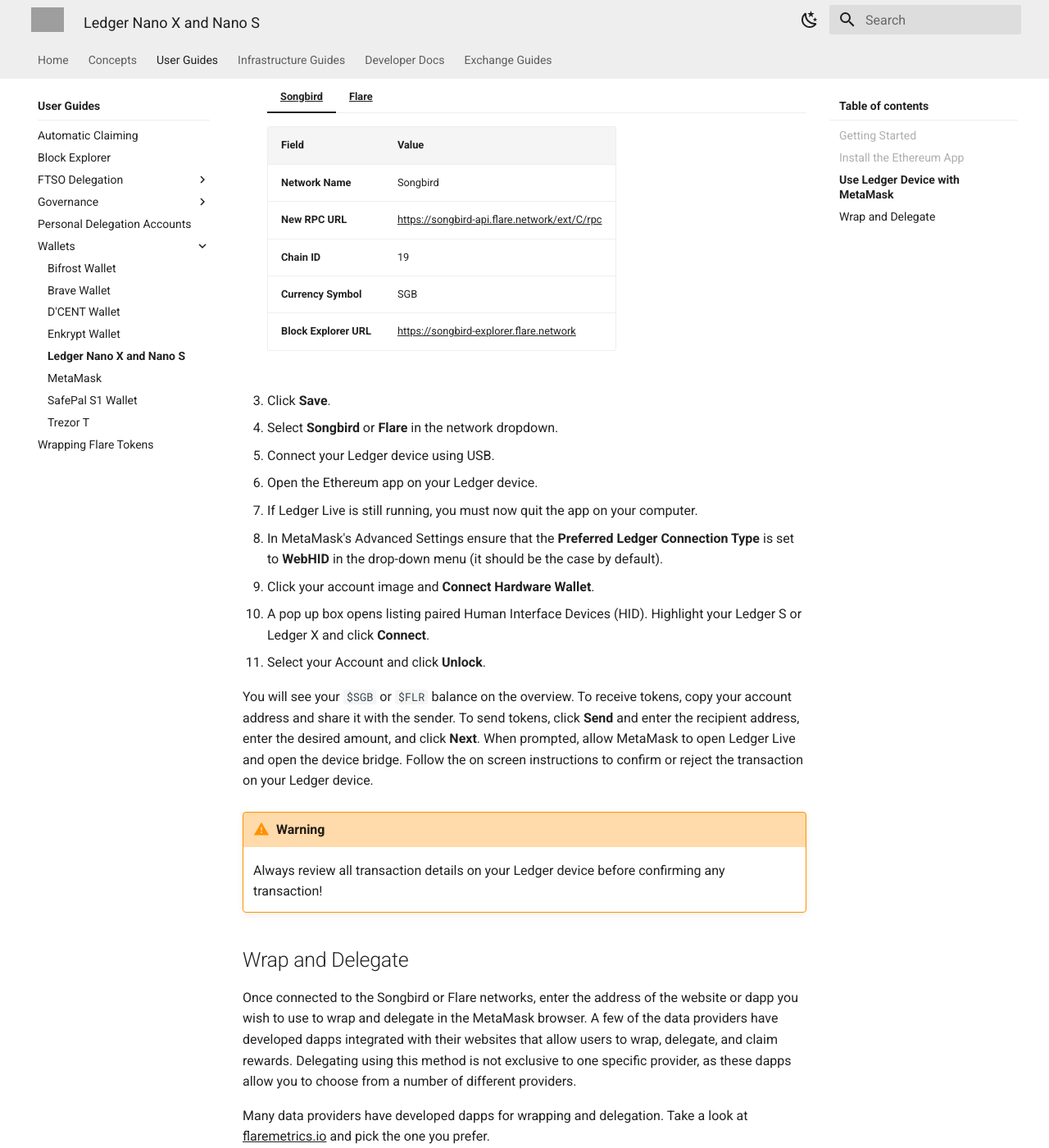
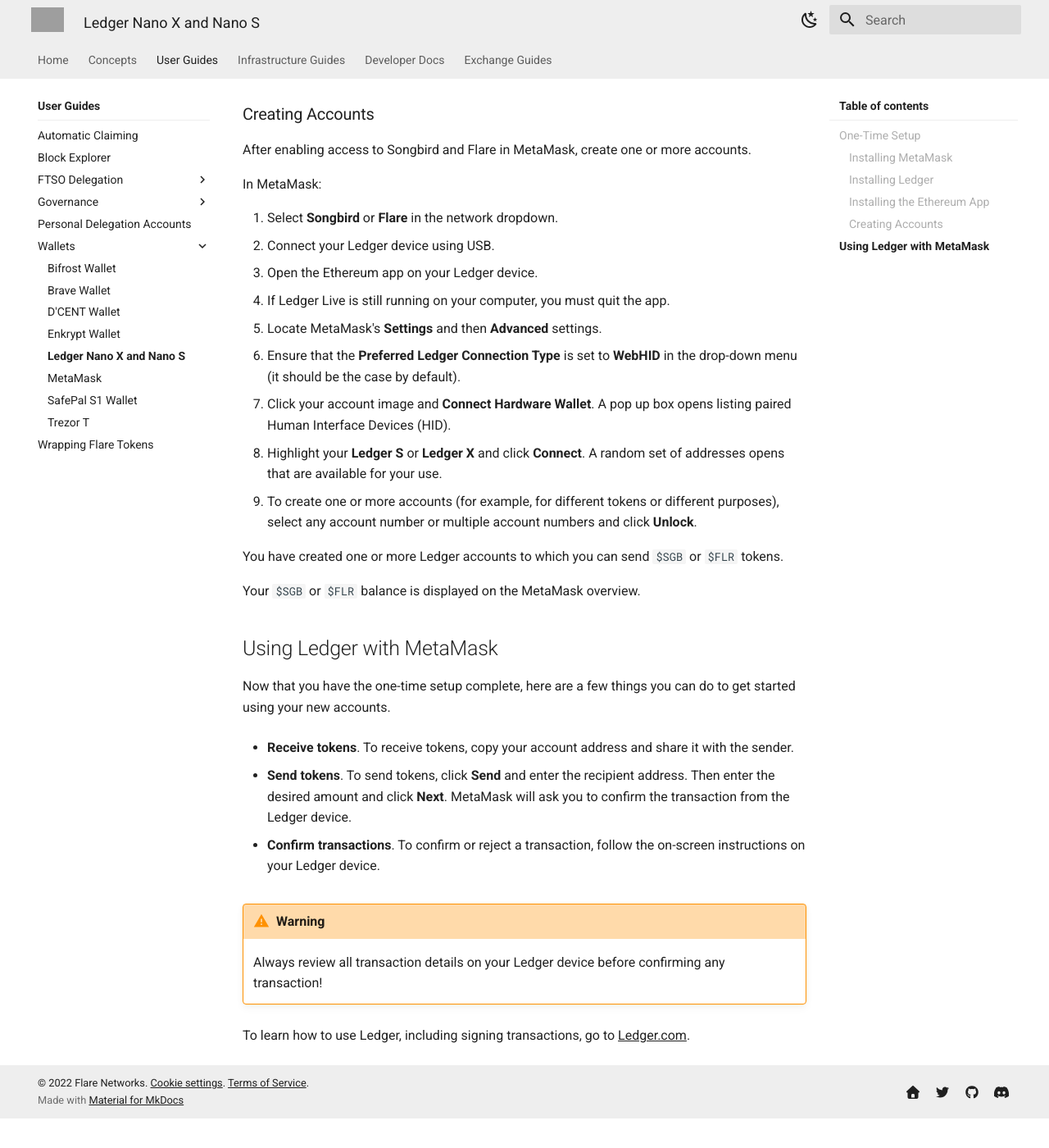
Before and after one commit to flare-foundation/docs, an MkDocs documentation site: the page built from docs/user/wallets/how-to-access-flare-network-with-a-ledger-device.md, in a window 1280 px wide and 1400 px high, scrolled down 1118 px. Shown: the whole window at 82% size. Built offline with MkDocs 1.6.1 and Material for MkDocs 9.7.7, drawn with Linux system fonts in a browser that asks for light colours; comment, search, counter and statistics services are not loaded; after the commit the page ends 2482 px from its top, so only the background shows below that; some of the changed text lies outside the part shown; grey boxes are pictures that could not be loaded.

Commit message:
Ledger nano s steps (#203)
Co-authored-by: Xavi Artigas <xavierartigas@yahoo.es>

```diff
--- a/docs/user/wallets/how-to-access-flare-network-with-a-ledger-device.md
+++ b/docs/user/wallets/how-to-access-flare-network-with-a-ledger-device.md
@@ -3,84 +3,78 @@
 Hardware wallets are considered among the more secure options to manage crypto assets and store private keys.
 Your crypto assets can remain safe, even if your computer or phone is compromised, as long as you keep your recovery phrase safe and review all transaction details before confirming transactions.
 
-## Getting Started
+This guide explains how to configure your Ledger device to use it through the MetaMask wallet.
 
-To use your Ledger device with Flare or Songbird, first make sure that you have:
+## One-Time Setup
 
-1. Initialized your Ledger device with a recovery phrase.
-2. Protected your Ledger device with a PIN code.
-3. Ledger Live is installed, open and ready to use.
-4. Installed the latest Ledger device firmware.
-5. Installed the latest version of the Ledger Ethereum app.
-6. Installed the latest version of [Google Chrome](https://www.google.com/chrome/).
-7. Installed the [MetaMask browser extension](https://metamask.io/download.html) **version 10.5.0 or later**.
+You only need to perform the steps in this section once.
 
-## Install the Ethereum App
+### Installing MetaMask
 
-After meeting the requirements, you can install the Ethereum app by following these steps:
+Follow the [MetaMask guide](./how-to-access-flare-network-with-metamask.md) to install and configure the MetaMask wallet.
+Make sure MetaMask can show `$FLR` and `$SGB` tokens, and their wrapped `$WFLR` and `$WSGB` versions.
+
+### Installing Ledger
+
+Follow the [Ledger](https://www.ledger.com/start) instructions to:
+
+1. Install Ledger Live and open it.
+2. Initialize your Ledger device with a recovery phrase.
+3. Protect your Ledger device with a PIN code.
+4. Install the latest Ledger device firmware.
+
+### Installing the Ethereum App
+
+Flare is [EVM](glossary.md#evm)-compatible, so it uses the Ethereum app on Ledger.
+After meeting the requirements above, install the Ethereum app on the device with the following steps:
 
 1. Open the **Manager** in Ledger Live.
 2. Connect and unlock your Ledger device.
-3. Allow the manager on your Ledger device by pressing both buttons.
+3. Enable the manager on your Ledger device by pressing both buttons.
 4. Find **Ethereum (ETH)** in the app catalog.
 5. Click the **Install** button of the app.
+
 Your Ledger device displays _Processing…_.
 The app installation is complete.
 
-## Use Ledger Device with MetaMask
+### Creating Accounts
 
-You can access Songbird by using your Ledger device with the MetaMask browser extension.
+After enabling access to Songbird and Flare in MetaMask, create one or more accounts.
 
-1. Open the MetaMask browser extension and login.
-2. Click **Custom RPC** in the networks dropdown.
+In MetaMask:
 
-    === "Songbird"
+1. Select **Songbird** or **Flare** in the network dropdown.
+2. Connect your Ledger device using USB.
+3. Open the Ethereum app on your Ledger device.
+4. If Ledger Live is still running on your computer, you must quit the app.
+5. Locate MetaMask's **Settings** and then **Advanced** settings.
+6. Ensure that the **Preferred Ledger Connection Type** is set to **WebHID** in the drop-down menu (it should be the case by default).
+7. Click your account image and **Connect Hardware Wallet**.
+A pop up box opens listing paired Human Interface Devices (HID).
+8. Highlight your **Ledger S** or **Ledger X** and click **Connect**.
+A random set of addresses opens that are available for your use.
+9. To create one or more accounts (for example, for different tokens or different purposes), select any account number or multiple account numbers and click **Unlock**.
 
-        | Field                  | Value                                          |
-        | ---------------------  | ---------------------------------------------- |
-        | **Network Name**       | Songbird                                       |
-        | **New RPC URL**        | <https://songbird-api.flare.network/ext/C/rpc> |
-        | **Chain ID**           | 19                                             |
-        | **Currency Symbol**    | SGB                                            |
-        | **Block Explorer URL** | <https://songbird-explorer.flare.network>      |
+You have created one or more Ledger accounts to which you can send `$SGB` or `$FLR` tokens.
 
-    === "Flare"
+Your `$SGB` or `$FLR` balance is displayed on the MetaMask overview.
 
-        | Field                  | Value                                       |
-        | ---------------------- | ------------------------------------------- |
-        | **Network Name**       | Flare                                       |
-        | **New RPC URL**        | <https://flare-api.flare.network/ext/C/rpc> |
-        | **Chain ID**           | 14                                          |
-        | **Currency Symbol**    | FLR                                         |
-        | **Block Explorer URL** | <https://flare-explorer.flare.network>      |
+## Using Ledger with MetaMask
 
-3. Click **Save**.
-4. Select **Songbird** or **Flare** in the network dropdown.
-5. Connect your Ledger device using USB.
-6. Open the Ethereum app on your Ledger device.
-7. If Ledger Live is still running, you must now quit the app on your computer.
-8. In MetaMask's Advanced Settings ensure that the **Preferred Ledger Connection Type** is set to **WebHID** in the drop-down menu (it should be the case by default).
-9. Click your account image and **Connect Hardware Wallet**.
-10. A pop up box opens listing paired Human Interface Devices (HID). Highlight your Ledger S or Ledger X and click **Connect**.
-11. Select your Account and click **Unlock**.
+Now that you have the one-time setup complete, here are a few things you can do to get started using your new accounts.
 
-You will see your `$SGB` or `$FLR` balance on the overview.
+* **Receive tokens**.
 To receive tokens, copy your account address and share it with the sender.
-To send tokens, click **Send** and enter the recipient address, enter the desired amount, and click **Next**.
-When prompted, allow MetaMask to open Ledger Live and open the device bridge.
-Follow the on screen instructions to confirm or reject the transaction on your Ledger device.
+
+* **Send tokens**.
+To send tokens, click **Send** and enter the recipient address.
+Then enter the desired amount and click **Next**.
+MetaMask will ask you to confirm the transaction from the Ledger device.
+
+* **Confirm transactions**.
+To confirm or reject a transaction, follow the on-screen instructions on your Ledger device.
 
 !!! warning
     Always review all transaction details on your Ledger device before confirming any transaction!
 
-## Wrap and Delegate
-
-Once connected to the Songbird or Flare networks, enter the address of the website or dapp you wish to use to wrap and delegate in the MetaMask browser.
-A few of the data providers have developed dapps integrated with their websites that allow users to wrap, delegate, and claim rewards.
-Delegating using this method is not exclusive to one specific provider, as these dapps allow you to choose from a number of different providers.
-
-Many data providers have developed dapps for wrapping and delegation.
-Take a look at [flaremetrics.io](https://flaremetrics.io/) and pick the one you prefer.
-
-Other providers have their own websites and are developing similar dapps.
-See the full list of active signal providers on [flaremetrics.io/ftso](https://flaremetrics.io/ftso).
+To learn how to use Ledger, including signing transactions, go to [Ledger.com](https://www.ledger.com/).
```
